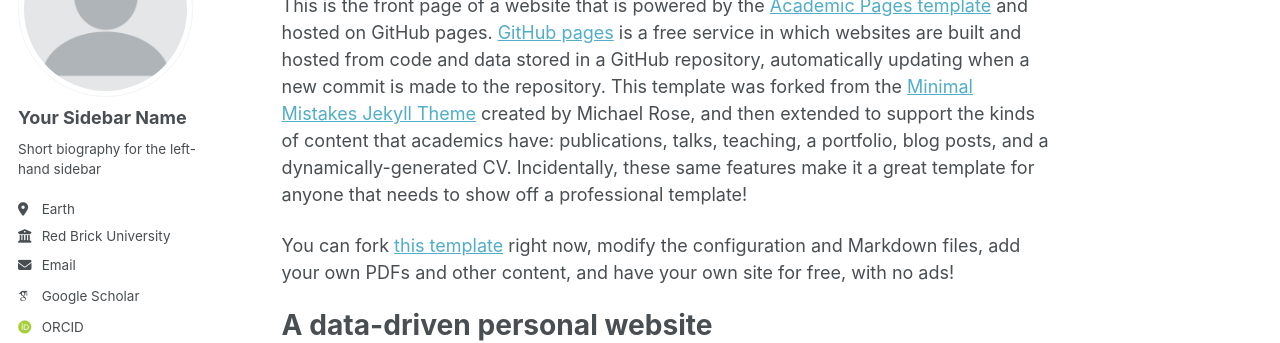
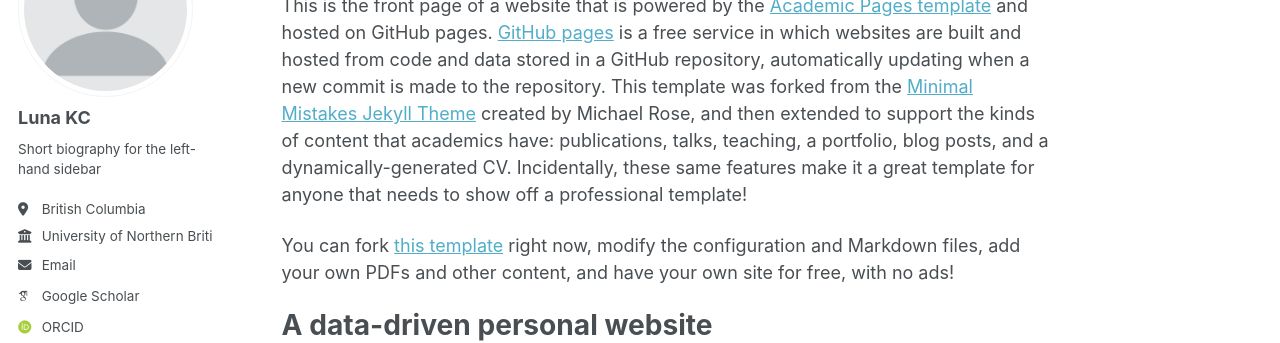
Before and after one commit to nishan258/lunakc766.github.io, a Jekyll site: the page built from _pages/about.md, in a window 1280 px wide. Shown: the part 179-522 px from the top of the page. Built offline with Jekyll 4.4.1, drawn with Linux system fonts in a browser that asks for light colours; some web fonts are replaced; a script bundle is joined from its source files by our own code; library files that are not in the unit come from our copies.

Commit message:
Update _config.yml

```diff
--- a/_config.yml
+++ b/_config.yml
@@ -24,11 +24,11 @@ repository               : "academicpages/academicpages.github.io"
 author:
   # Biographic information
   avatar           : "profile.png"
-  name             : "Your Sidebar Name"
+  name             : "Luna KC"
   pronouns         : # example: "she/her"
   bio              : "Short biography for the left-hand sidebar"
-  location         : "Earth"
-  employer         : "Red Brick University"
+  location         : "British Columbia"
+  employer         : "University of Northern British Columbia"
   uri              : # URL
   email            : "none@example.org"
 
```
